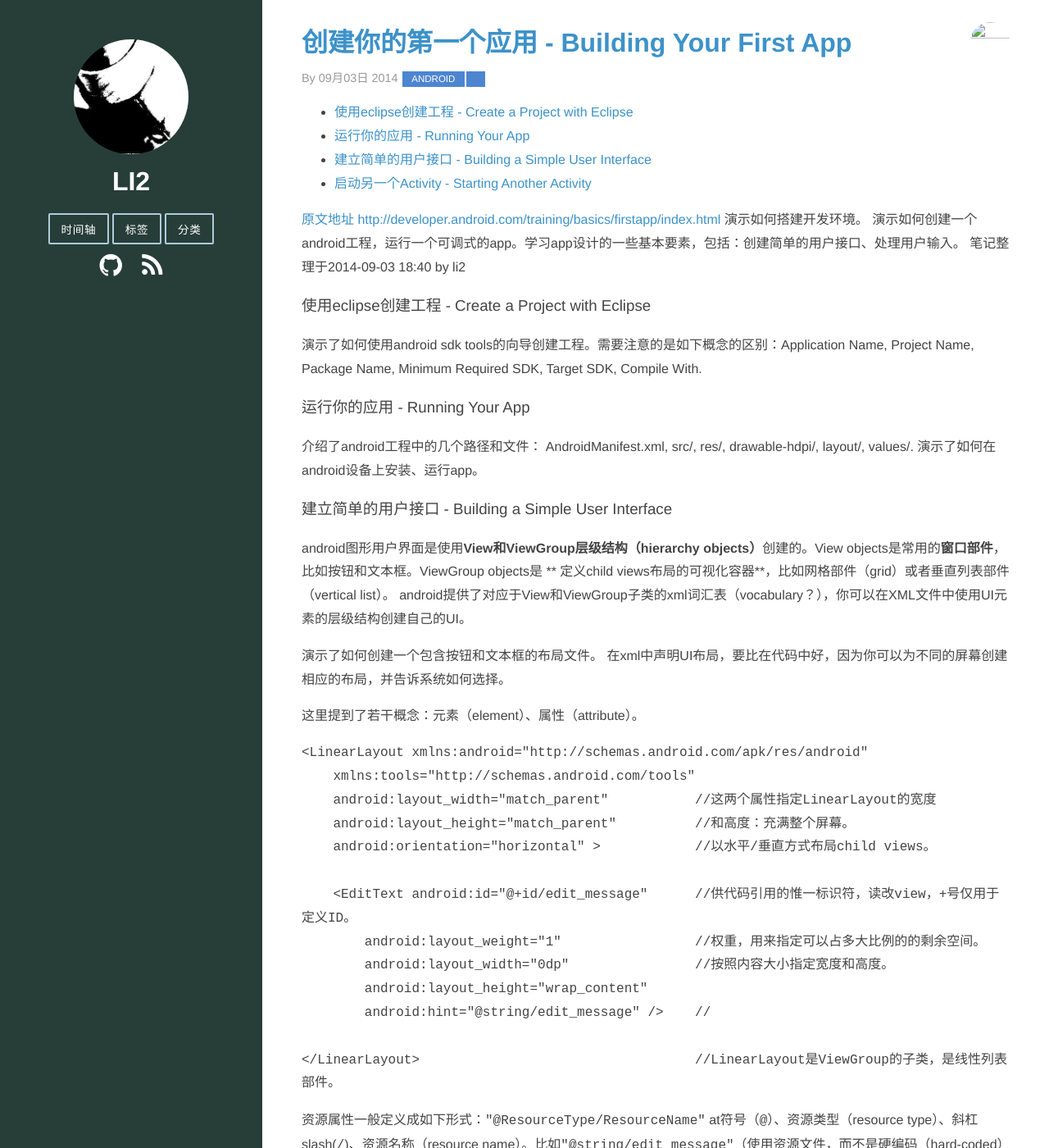
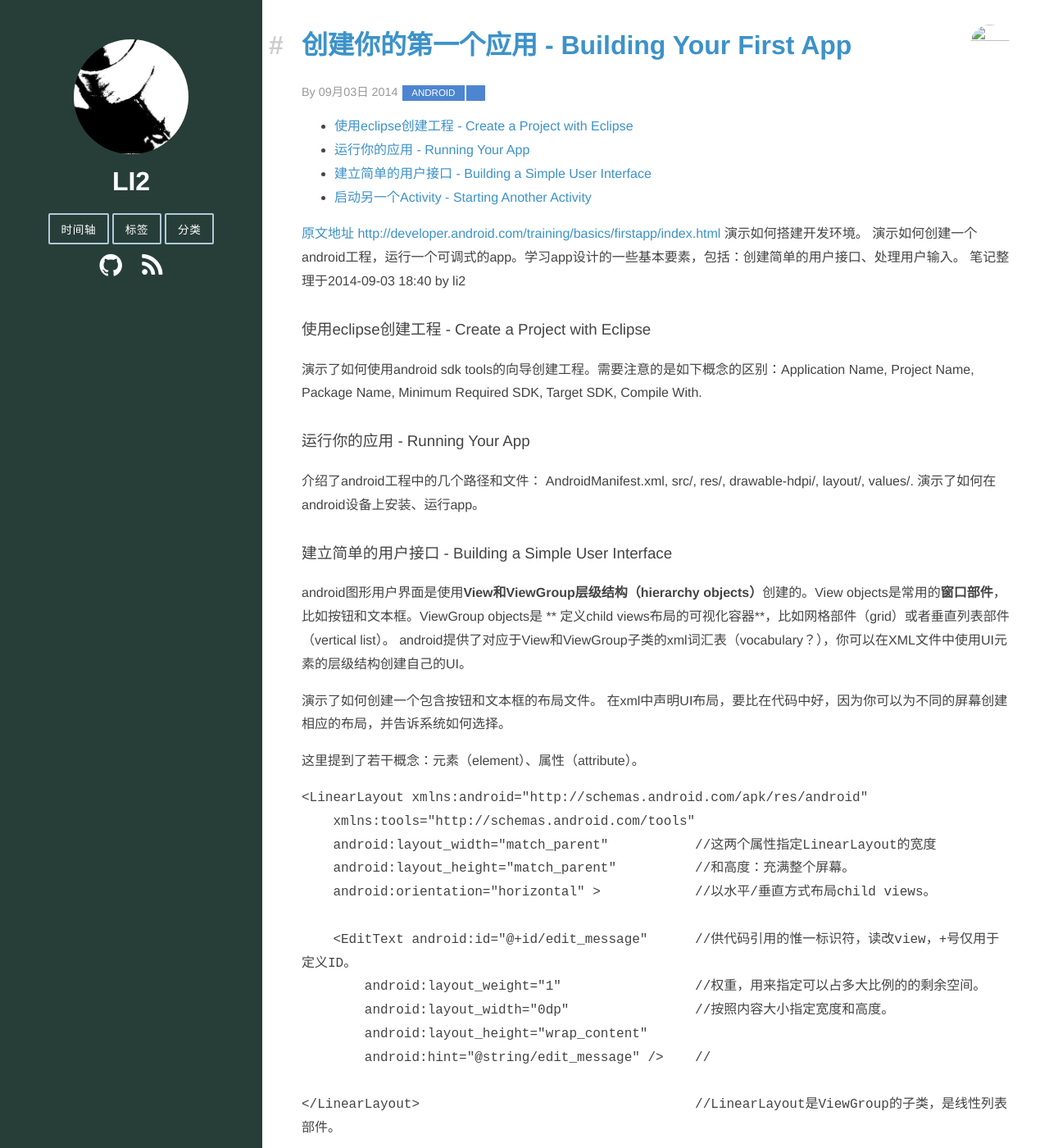
Before and after one commit to li2dotme/li2dotme.github.io, a Jekyll site: the page built from index.html, in a window 1280 px wide and 1400 px high. Shown: the whole window at 82% size. Built offline with Jekyll 4.4.1, drawn with Linux system fonts in a browser that asks for light colours; Markdown is read by kramdown in place of the engine named in the settings; the list of posts is cut into pages by our own code.

Commit message:
修改主题：根据标题级数在前增加相应个数的#号；增加redcarpet扩展选项用以解析markdown的新行；toc更改只显示2级。

```diff
--- a/_config.yml
+++ b/_config.yml
@@ -64,12 +64,13 @@
 #
 # 表格语法需要特别注意 :-: 中间若有空格，可能不会解析。
 # no_intra_emphasis: do not parse emphasis inside of words 不解析单词间的下划线
+# hard_wrap: newlines
 #
 # 其它可选的markdown: rdiscount, kramdown,
 #
 markdown: redcarpet
 redcarpet:
-  extensions: ["no_intra_emphasis", "fenced_code_blocks", "quote", "highlight", "tables", "footnotes"]
+  extensions: ["no_intra_emphasis", "fenced_code_blocks", "quote", "highlight", "tables", "footnotes", "hard_wrap"]
 highlighter: pygments
 
 
--- a/css/JekyllPure.css
+++ b/css/JekyllPure.css
@@ -47,10 +47,9 @@
 }
 
 .sidebar {
-   // background: #2d3339;
-    //background: rgb(61, 79, 93);
-
-    color: #fff;
+   background-color: #3D4F5D;
+   // background: rgb(61, 79, 93);
+   color: #fff;
 }
 
 .brand-title,
@@ -162,7 +161,25 @@
     background: #1c5461;
 }
 
+.post h1 {
+  position: relative;
+  margin: 30px 0 20px;
+  text-rendering: optimizeLegibility;
+}
 
+.post h1:before {
+  display: inline;
+  position: absolute;
+  top: auto;
+  color: #ccc;
+}
+
+@media (min-width: 30.1rem) {
+    .post h1:before {
+      content: "#";
+      left: -1.25em;
+    }
+}
 
 .post-images {
     margin: 1em 0;
@@ -343,6 +360,35 @@
     height: auto;
     border-radius: 2px;
 }
+
+.article h2, h3, h4{
+  position: relative;
+  margin: 30px 0 20px;
+  text-rendering: optimizeLegibility;
+}
+
+.article h2:before, h3:before, h4:before {
+  display: inline;
+  position: absolute;
+  top: auto;
+  color: #ccc;
+}
+
+@media (min-width: 30.1rem) {
+    .article h2:before {
+      content: "#";
+      left: -2em;
+    }
+    .article h3:before {
+      content: "##";
+      left: -2.5em;
+    }
+    .article h4:before {
+      content: "###";
+      left: -3.0em;
+    }
+}
+
 table{
     background: rgba(102, 128, 153, 0.05);
     font-size: 1em;
--- a/css/code.css
+++ b/css/code.css
@@ -119,10 +119,10 @@
     color: #258fb8 !important;
 }
 #toc .top-h2 {
-    padding-left: 12px;
+    padding-left: 4px;
 }
 #toc .top-h3 {
-    padding-left: 24px;
+    padding-left: 34px;
 }
 #toc .top-h4 {          /* weiyi.theme.modify 修改左侧导航栏toc边距 */
     padding-left: 36px;
--- a/index.html
+++ b/index.html
@@ -8,7 +8,7 @@
             <img class="post-avatar" height="48" width="48"
                  src="{{ post.avatarimg }}">
 
-            <h2 class="post-title"><a href="{{ post.url }}">{{ post.title }}</a></h2>
+            <h1 class="post-title"><a href="{{ post.url }}">{{ post.title }}</a></h1>
 
             <p class="post-meta">By {{ post.date | date: "%m" }}月{{ post.date | date: "%d" }}日  {{ post.date | date: "%Y" }}
                 <!-- weiyi.theme.modify todo 修复tag枚举错误 -->
--- a/js/page.js
+++ b/js/page.js
@@ -2,7 +2,7 @@
     $(".article a").attr("target", "_blank");
     $(".brand-title,.brand-tagline,nav").remove();
     $(".headerpic img").css("width", "100px")
-    $('#toc').toc({'container': '.article', 'selectors': 'title,h1,h2,h3,h4', prefix: 'top'});//weiyi.theme.modifys: table of content at left sidebar
+    $('#toc').toc({'container': '.article', 'selectors': 'title,h1,h2,h3', prefix: 'top'});//weiyi.theme.modifys: table of content at left sidebar
     $('.article').each(function (i) {
         $(this).find('img').each(function () {
             if ($(this).parent().hasClass('fancybox')) return;
```
